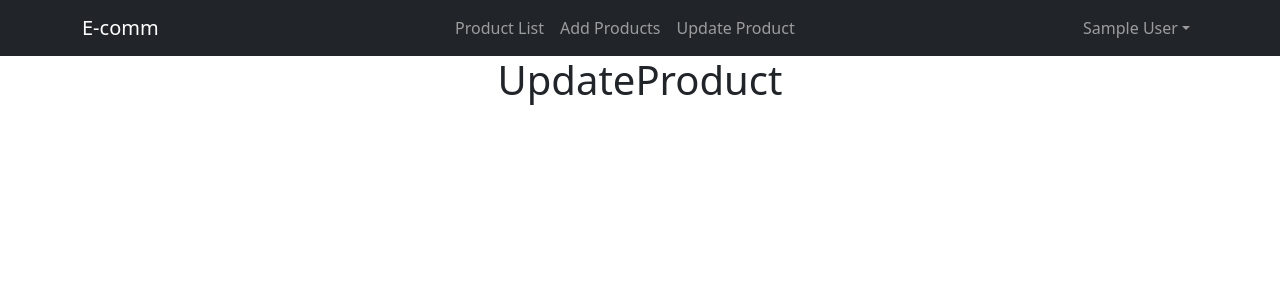
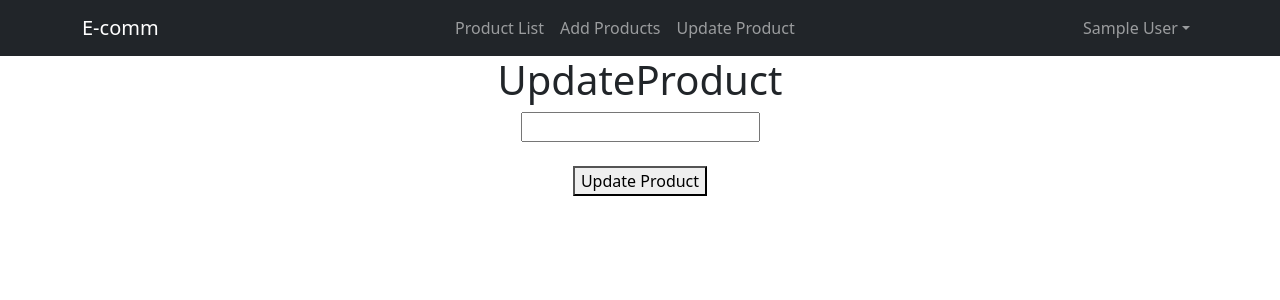
Before and after one commit to jxtsly111/Ecomm-dashboard, a React (Create React App) app: page /update/1 in a window 1280 px wide. Shown: the top 300 px of the page. Built offline with nearby package versions, Linux system fonts and the light colour scheme; no server answers; sample sign-in values are in the browser's storage.

Commit message:
update product api

```diff
--- a/src/UpdateProduct.js
+++ b/src/UpdateProduct.js
@@ -1,17 +1,38 @@
+import React, { useState, useEffect } from "react";
 import Header from "./Header";
-import { withRouter } from "react-router-dom";
- function UpdateProduct() {
-    return(
+import { useParams } from "react-router-dom";
+
+function UpdateProduct() {
+    const { id } = useParams();
+    const [data, setData] = useState({ name: "" }); // Initialize data state
+
+    console.warn("props", id);
+
+    useEffect(() => {
+        // Use a separate function to fetch the data
+        async function fetchData() {
+            try {
+                const result = await fetch(`http://127.0.0.1:8000/api/product/${id}`);
+                const data = await result.json();
+                setData(data);
+            } catch (error) {
+                console.error("Error fetching data:", error);
+            }
+        }
+
+        fetchData(); // Call the fetchData function
+    }, [id]); // Add 'id' to the dependency array to rerun the effect when 'id' changes
+
+    return (
         <>
-         <Header />
-        <div>
-            <h1>
-                UpdateProduct
-            </h1>
-        </div>
+            <Header />
+            <div>
+                <h1>UpdateProduct</h1>
+                <input type="text" defaultValue={data.name} /> <br /> <br />
+                <button>Update Product</button>
+            </div>
         </>
-
-    )
+    );
 }
 
-export default UpdateProduct
+export default UpdateProduct;
```
